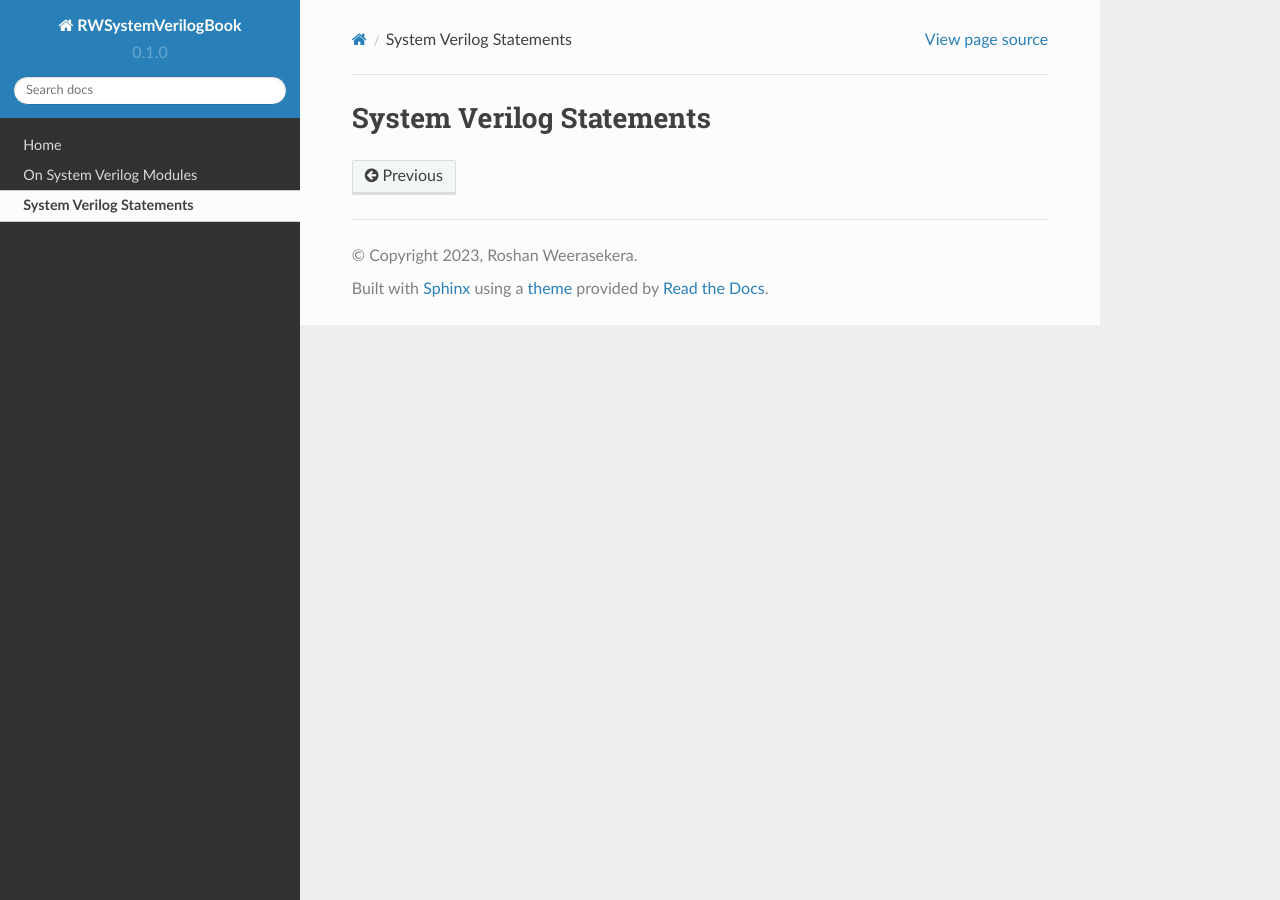
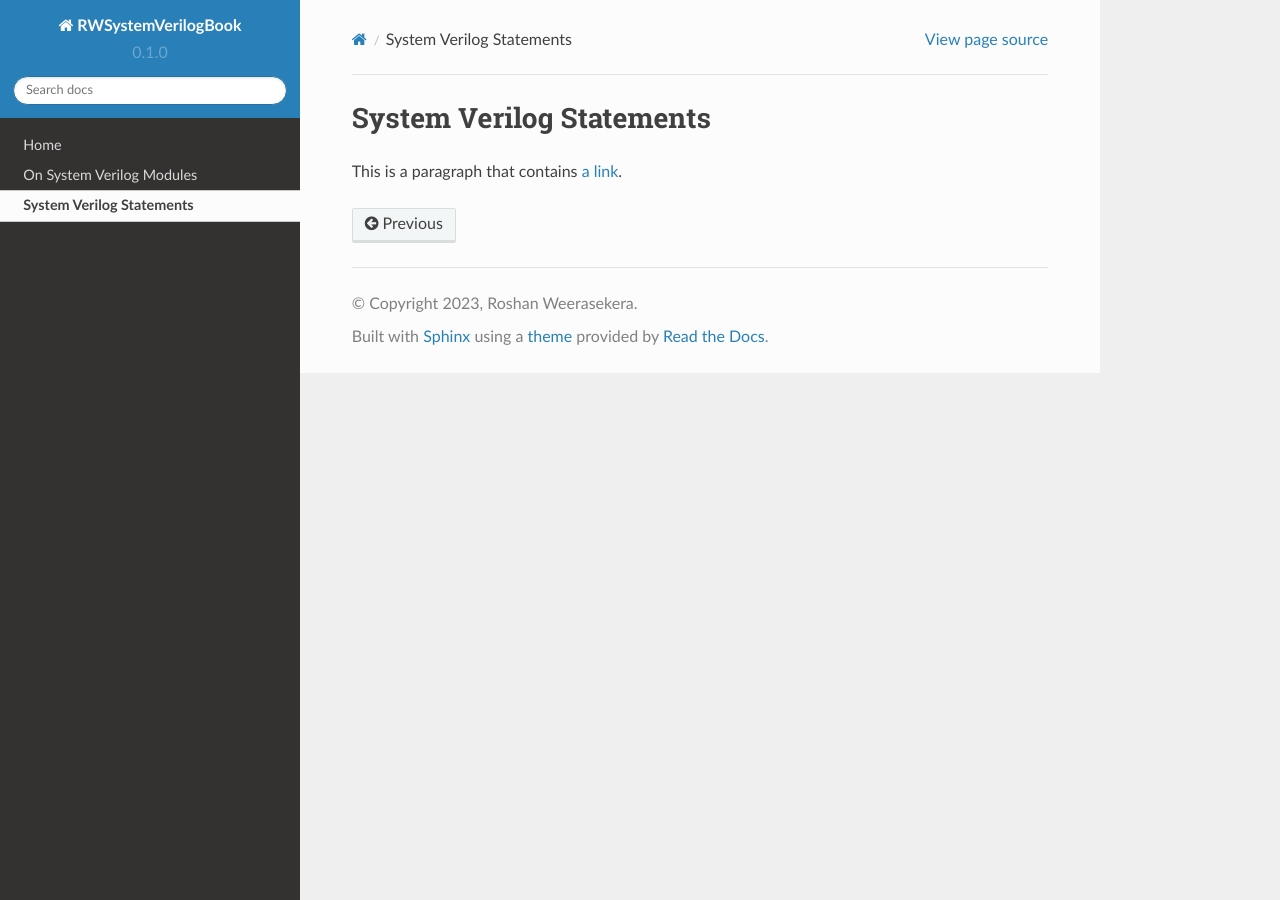
Before and after one commit to roshan-weerasekera/RWSVTutorial, a Sphinx documentation site: the page built from docs/source/2Ch/SVStatements.rst, in a window 1280 px wide. Built offline with Sphinx 7.4.7 and the Read the Docs theme 2.0.0, drawn with Linux system fonts in a browser that asks for light colours.

Commit message:
Update SVStatements.rst

```diff
--- a/docs/source/2Ch/SVStatements.rst
+++ b/docs/source/2Ch/SVStatements.rst
@@ -1,2 +1,5 @@
 System Verilog Statements
 =========================
+This is a paragraph that contains `a link`_.
+
+.. _a link: https://sites.google.com/view/roshanw/home
```
